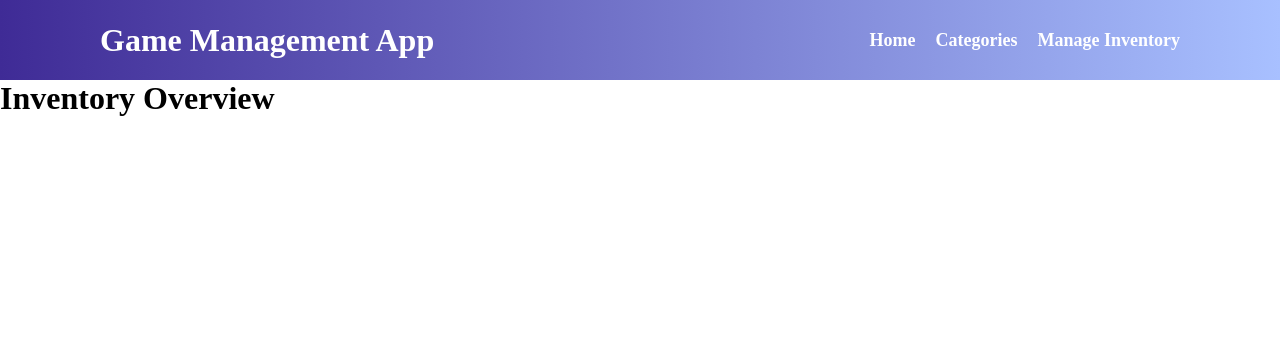
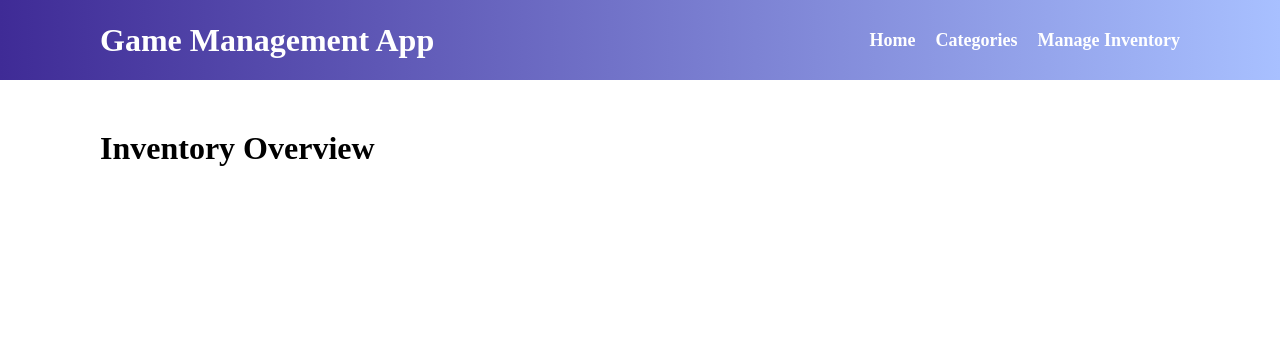
Before and after one commit to RogueGrim/gameMangement, a Node server app: template backend/views/index.ejs in a window 1280 px wide. Shown: the top 340 px of the page. Run offline with Node 20, Linux system fonts and the light colour scheme; the template is opened without the code that fills it, so the values that code supplies are empty; some libraries are stand-ins or nearby versions.

Commit message:
branching commit

```diff
--- a/backend/views/index.ejs
+++ b/backend/views/index.ejs
@@ -8,7 +8,7 @@
 </head>
 <body>
     <%- include('navbar',{title: 'Game Management App'}) %>
-    <div>
+    <div class="title">
         <h1>Inventory Overview</h1>
     </div>
     <%- include('./layouts/indexCard',{data:data}) %>
--- a/backend/views/public/styles.css
+++ b/backend/views/public/styles.css
@@ -5,6 +5,10 @@
 
 .hidden{
     display: none;
+}
+
+.title{
+    margin: 50px 0px 0px 100px;
 }
 
 .inventoryButtons{
```
